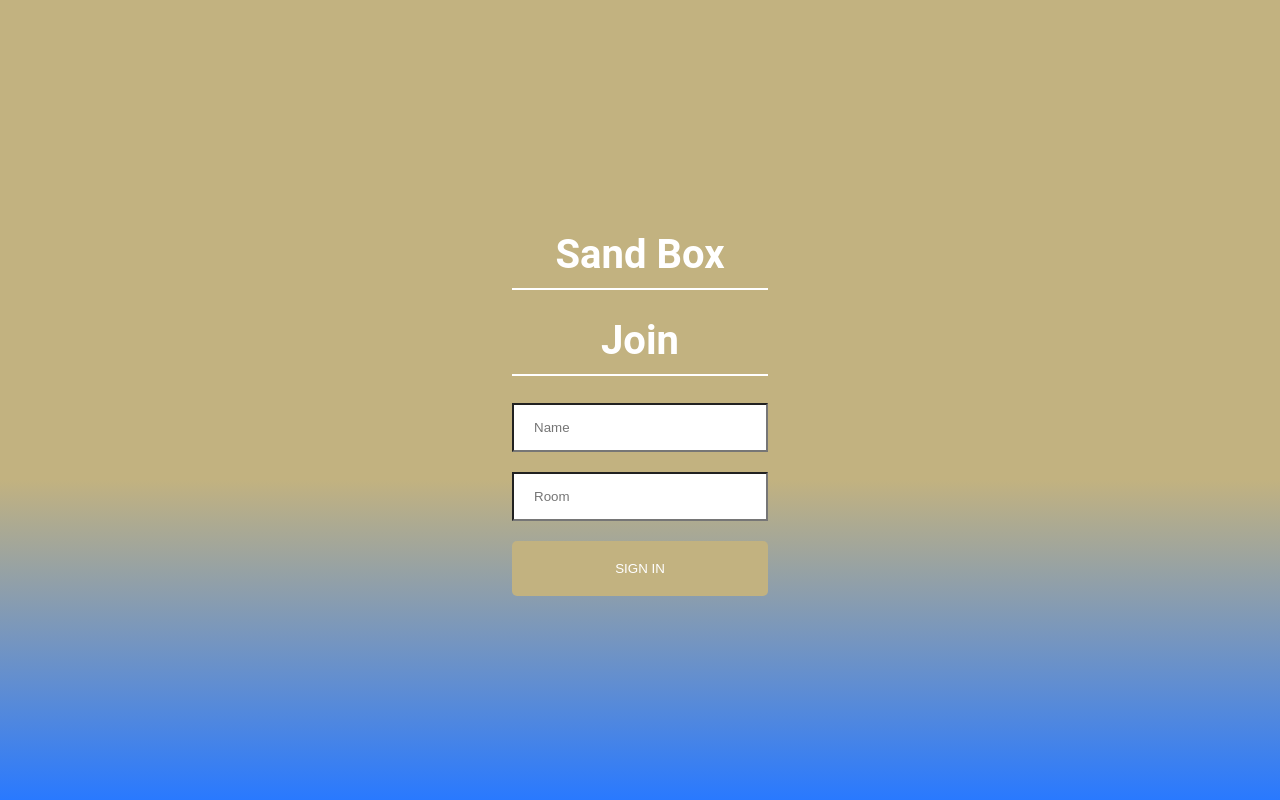
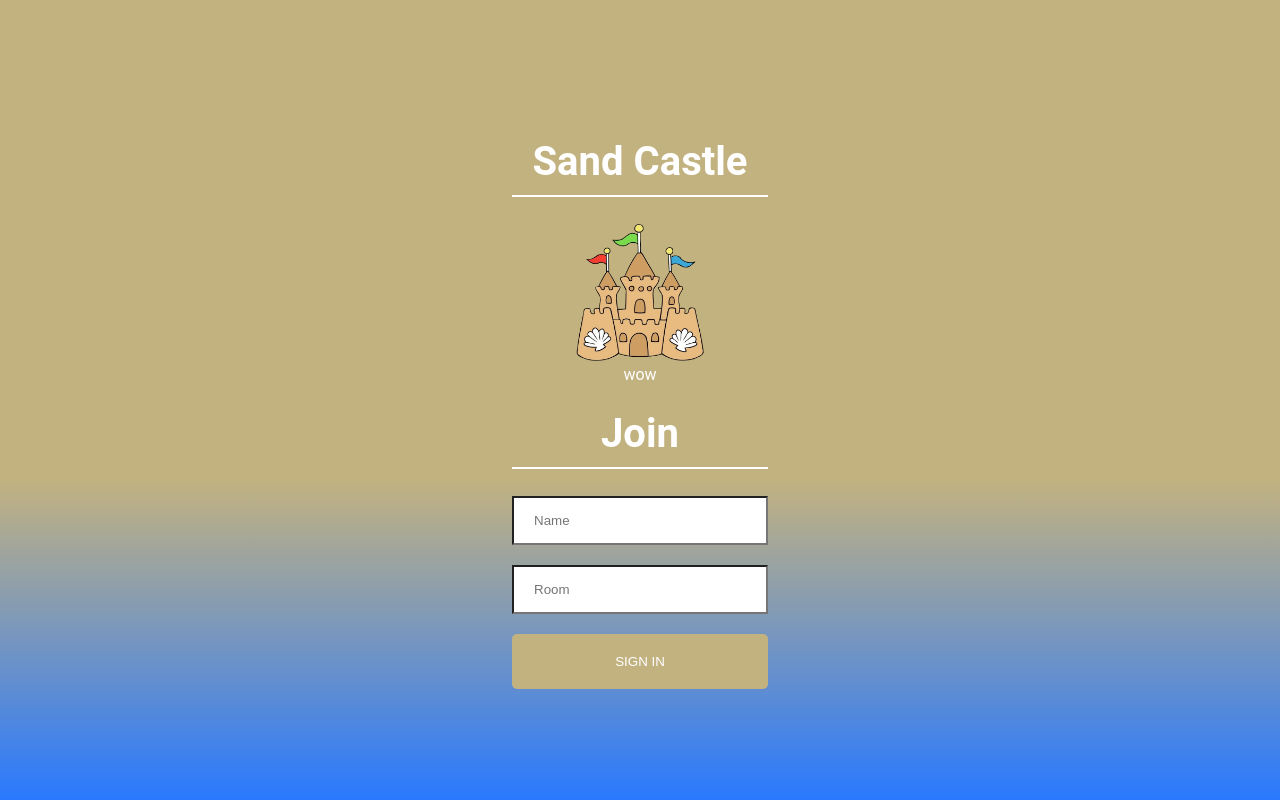
Before and after one commit to bbrayan/Sand_Box, a React (Create React App) app in the folder client/: page / in a window 1280 px wide. Built offline with nearby package versions, Linux system fonts and the light colour scheme.

Commit message:
added a simple image to the join page

```diff
--- a/client/src/components/Join/Join.css
+++ b/client/src/components/Join/Join.css
@@ -54,7 +54,15 @@ body {
 .mt-20 {
   margin-top: 20px;
 }
-
+.sandCastle {
+  height: 50%;
+  width: 50%;
+  border-radius: 8px;
+  border-color: brown;
+}
+.joinText {
+  color: #fff !important;
+}
 @media (min-width: 320px) and (max-width: 480px) {
   .joinOuterContainer {
     height: 100%;
--- a/client/src/components/Join/Join.js
+++ b/client/src/components/Join/Join.js
@@ -2,6 +2,7 @@ import React, { useState } from 'react';
 import { Link } from 'react-router-dom';
 
 import './Join.css';
+import sandBox from '../../icons/sandcastle.png';
 
 const Join = () =>{
     //example of react hooks
@@ -12,8 +13,9 @@ const Join = () =>{
     return (
         <div className="joinOuterContainer">
             <div className="joinInnerContainer">
-                <h1 className="heading">Sand Box</h1>
-
+                <h1 className="heading">Sand Castle</h1>
+                <img src={sandBox} alt="Sand Castle" className="sandCastle" />
+                <div><p3 className="joinText">wow</p3></div>
                 <div >
                 <h1 className="heading">Join</h1>
                 <div><input placeholder="Name" className="joinInput" type="text" onChange={(event) => setName(event.target.value)} /></div>
```
Also changed, not shown: client/src/icons/sandcastle.png (added), 1 other file (tests, documents, lock files or other folders).
